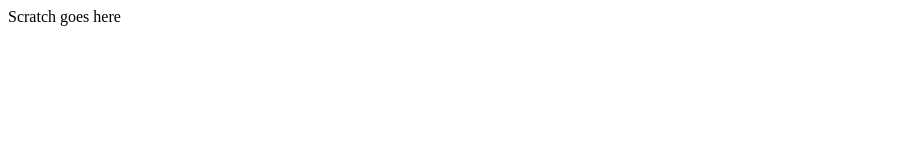
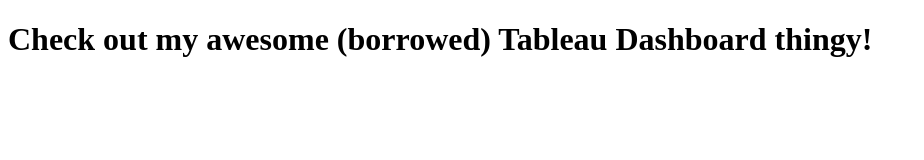
Before and after one commit to coolwhipki/is201, a plain HTML site: page scratch.html in a window 1280 px wide. Shown: the whole page, without its empty margins (0-924 px from the left). Drawn offline with Linux system fonts and the light colour scheme.

Commit message:
Add files via upload

```diff
--- a/scratch.html
+++ b/scratch.html
@@ -5,11 +5,11 @@
     <meta charset="UTF-8">
     <meta http-equiv="X-UA-Compatible" content="IE=edge">
     <meta name="viewport" content="width=device-width, initial-scale=1.0">
-    <title>Document</title>
+    <title>Interests</title>
 </head>
 
 <body>
-    Scratch goes here
+    <h1>Check out my awesome (borrowed) Tableau Dashboard thingy!</h1>
     <br>
     <div class='tableauPlaceholder' id='viz1669662418104' style='position: relative'><noscript><a href='#'><img
                     alt='Dashboard 1 '
```
